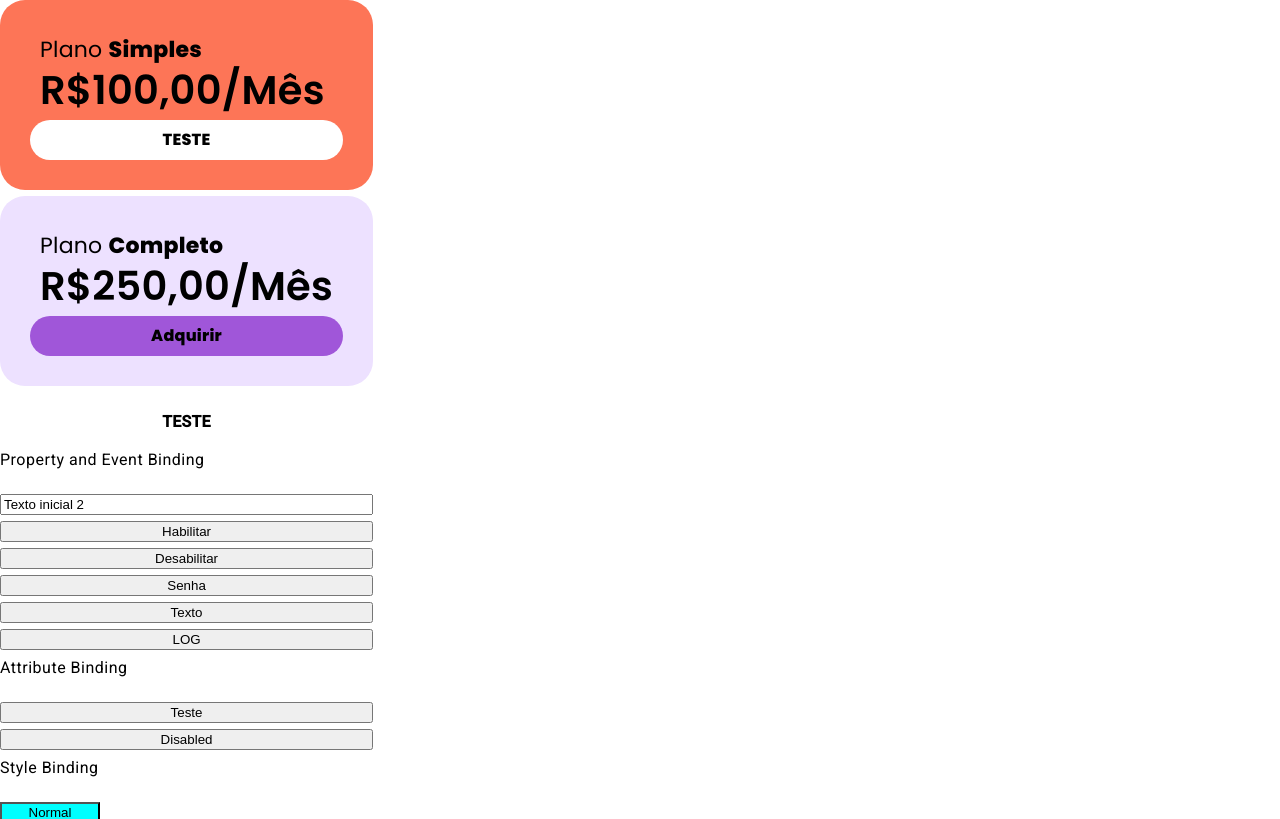
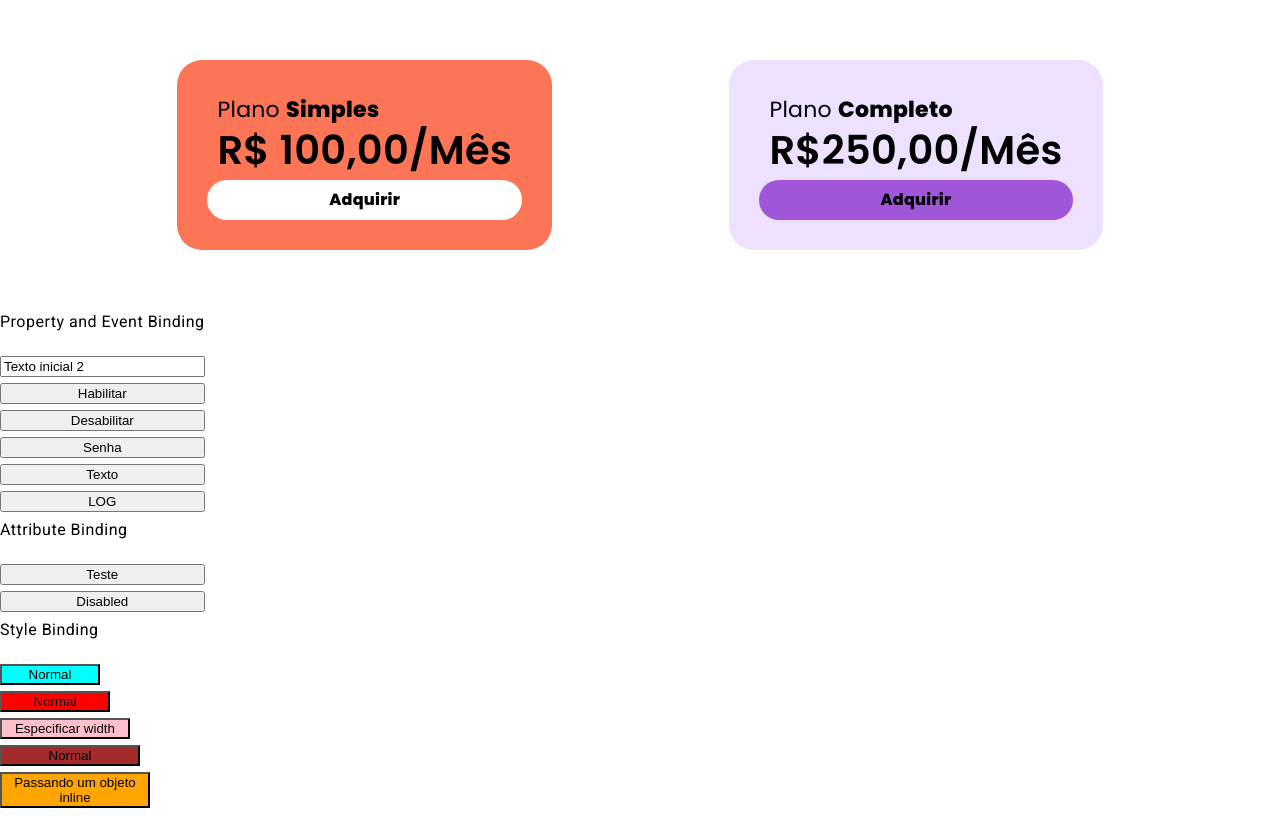
Before and after one commit to JulianaCristina/udemy-angular-course, an Angular app: page / in a window 1280 px wide. Shown: the top 819 px of the page. Built offline with nearby package versions, Linux system fonts and the light colour scheme.

Commit message:
Input and Output

```diff
--- a/src/app/app.component.html
+++ b/src/app/app.component.html
@@ -1,9 +1,13 @@
-<div class="cards-container" style="display: flex;flex-direction: column;gap:6px;width: fit-content">
-    <app-card></app-card>
+<div>
+    <div class="cards-container">
+        <app-card [planTypeAlias]="cardPlanType" [planPrice]="cardPlanPrice"></app-card>
 
         <app-card-roxo></app-card-roxo>
 
-    <app-card-button></app-card-button>
+        <!--        <app-card-button></app-card-button>-->
+    </div>
+
+    <div style="display: flex;flex-direction: column;gap:6px;width: fit-content">
         <h4>Property and Event Binding</h4>
         <!--    property binding [value] [type], usa colchetes []-->
         <!--    enviando valor para as propriedades-->
@@ -25,8 +29,8 @@
 
         <h4>Style Binding</h4>
         <button style="width: 100px; background-color: aqua">Normal</button>
-    <button [style.width]="buttonWidth1" [style.background-color]="'red'" >Normal</button>
-    <button [style.width.px]="buttonWidth2" [style.background-color]="'pink'" >Especificar width</button>
+        <button [style.width]="buttonWidth1" [style.background-color]="'red'">Normal</button>
+        <button [style.width.px]="buttonWidth2" [style.background-color]="'pink'">Especificar width</button>
         <button [style]="'width: 140px; backgroundColor: brown'">Normal</button>
         <button [style]="{width: '150px', backgroundColor: 'orange'}">Passando um objeto inline</button>
         <br>
@@ -44,8 +48,11 @@
         <button [class]="{
             'red-button': !isGreenButton,
             'green-button': isGreenButton
-    }">Class with object</button>
-
+            }">Class with object
+        </button>
 
 
     </div>
+
+
+</div>
--- a/src/app/app.component.scss
+++ b/src/app/app.component.scss
@@ -1,6 +1,7 @@
 .cards-container {
     display: flex;
     justify-content: space-evenly;
+    margin: 60px 0;
 }
 
 .red-button{
--- a/src/app/app.component.ts
+++ b/src/app/app.component.ts
@@ -6,6 +6,11 @@ import { Component } from '@angular/core';
   styleUrls: ['./app.component.scss']
 })
 export class AppComponent {
+  //cards examples
+  cardPlanType = "Simples"
+  cardPlanPrice = 100
+
+  //binding examples
   inputText = "Texto inicial 2";
   inputType = "text";
   isDisabled = false
@@ -17,6 +22,7 @@ export class AppComponent {
   isRedButton = true
   isGreenButton = true
 
+  //binding examples
   enableInput(){
     this.isDisabled = false
   }
@@ -58,6 +64,8 @@ export class AppComponent {
     this.buttonWidth2 = 200
   }
 
+  //Card examples
+
 
 
 }
--- /dev/null
+++ b/src/app/card-button/card-button.component.html
@@ -0,0 +1 @@
+<div class="card-button" (click)="onButtonClick()">Adquirir</div>
--- a/src/app/card-button/card-button.component.ts
+++ b/src/app/card-button/card-button.component.ts
@@ -1,12 +1,15 @@
-import { Component } from '@angular/core';
+import {Component, EventEmitter, Output} from '@angular/core';
 
 @Component({
   selector: 'app-card-button',
   styleUrls: ['./card-button.component.scss'],
-  template: `
-    <div class="card-button">TESTE</div>
-  `
+  templateUrl: './card-button.component.html'
 })
 export class CardButtonComponent {
+  @Output("buttonClick") buttonClickEmitter = new EventEmitter<boolean>()
 
+  onButtonClick(){
+    console.log("onButtonClick")
+    this.buttonClickEmitter.emit(true)
+  }
 }
--- a/src/app/card/card.component.html
+++ b/src/app/card/card.component.html
@@ -1,5 +1,5 @@
 <div class="card">
-    <div class="card__plan card__item">Plano <b>{{plano.infos.tipo}}</b></div>
-    <div class="card__price card__item">{{getFullPrice()}}</div>
-    <app-card-button></app-card-button>
+    <div class="card__plan card__item">Plano <b>{{planType}}</b></div>
+    <div class="card__price card__item">R$ {{planPrice}},00/Mês</div>
+    <app-card-button (buttonClick)="buttonClicked($event)"></app-card-button>
 </div>
--- a/src/app/card/card.component.ts
+++ b/src/app/card/card.component.ts
@@ -1,4 +1,4 @@
-import { Component } from '@angular/core';
+import {Component, Input} from '@angular/core';
 
 @Component({
   selector: 'app-card',
@@ -6,18 +6,24 @@ import { Component } from '@angular/core';
   styleUrls: ['./card.component.scss']
 })
 export class CardComponent {
-  plano = {
+  @Input("planTypeAlias") planType: string = ""
+  @Input({required: true}) planPrice: number = 0
 
-    infos: {
-      tipo: "Teste",
-      preco: 100,
-    }
+  buttonClicked(valueEmitted: boolean){
+    console.log("buttonClicked",valueEmitted)
   }
 
-  getFullPrice(){
-    setTimeout(() => {
-      this.plano.infos.tipo = "Simples"
-    }, 4000)
-    return "R$"+ this.plano.infos.preco + ",00/Mês"
-  }
+  // plano = {
+  //   infos: {
+  //     tipo: "Teste",
+  //     preco: 100,
+  //   }
+  // }
+  //
+  // getFullPrice(){
+  //   setTimeout(() => {
+  //     this.plano.infos.tipo = "Simples"
+  //   }, 4000)
+  //   return "R$"+ this.plano.infos.preco + ",00/Mês"
+  // }
 }
```
Lines whose indentation alone changed are shown as unchanged.
